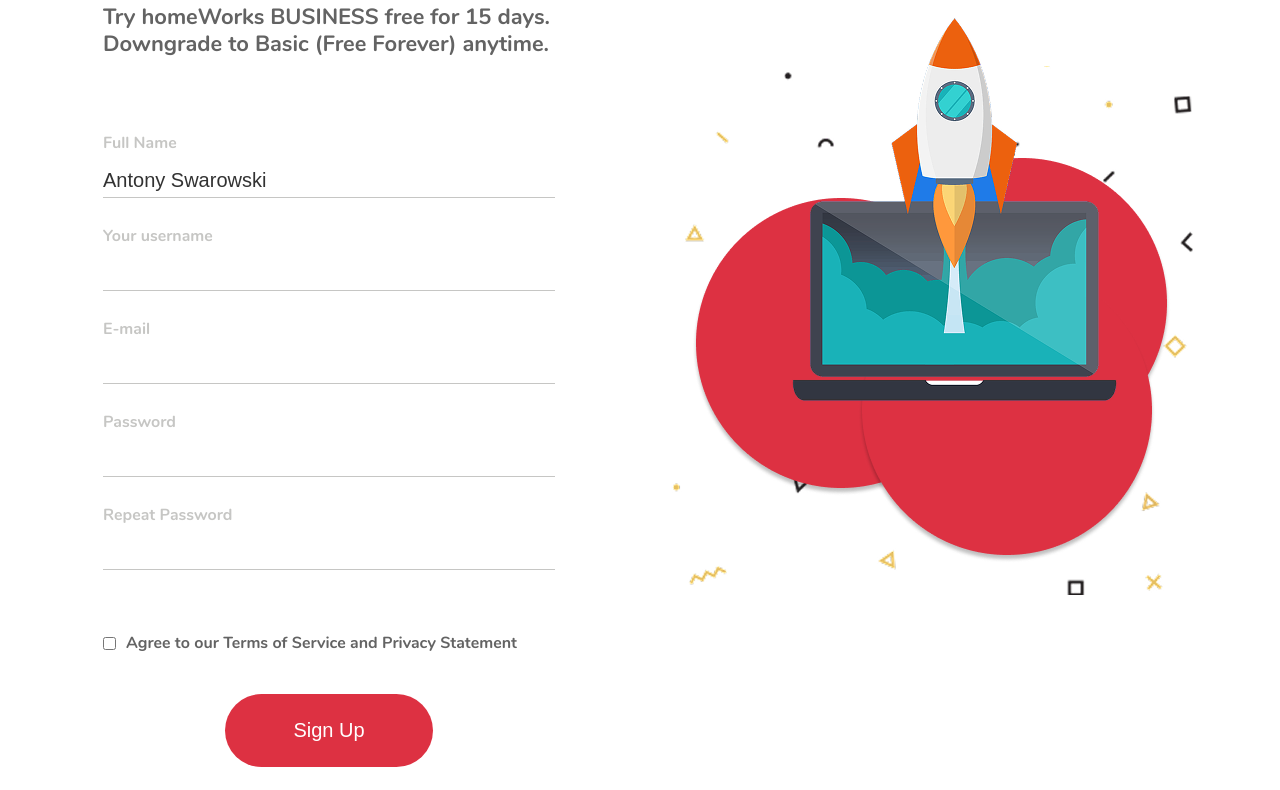
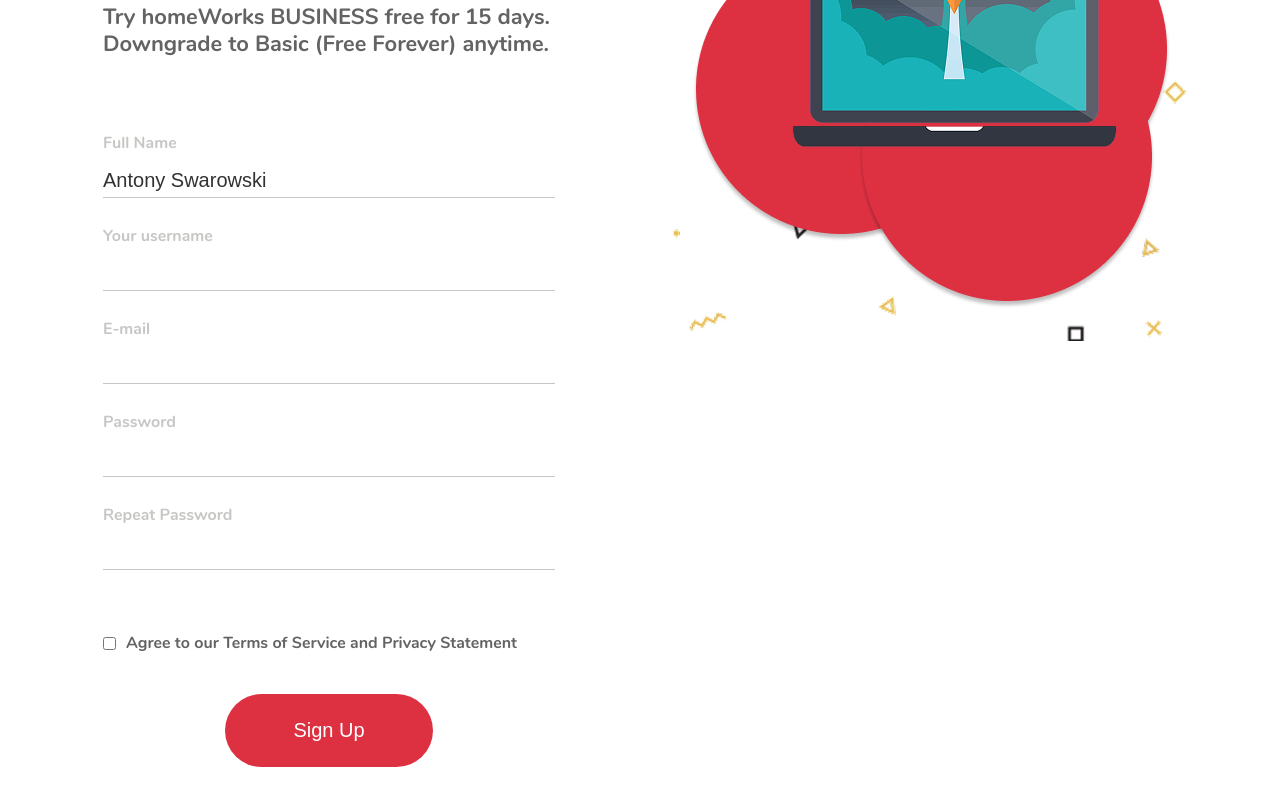
Before and after one commit to avictoriaweb/account-page, a plain HTML site: page index.html in a window 1280 px wide. Shown: the part 259-1049 px from the top of the page. Drawn offline with Linux system fonts and the light colour scheme.

Commit message:
image block margin top 0

```diff
--- a/css/style.css
+++ b/css/style.css
@@ -130,7 +130,7 @@
 
 .image-block__img {
     width: 543px;
-    margin-top: 254px;
+    margin-top: 0;
     margin-left: 11px;
 }
 
```
